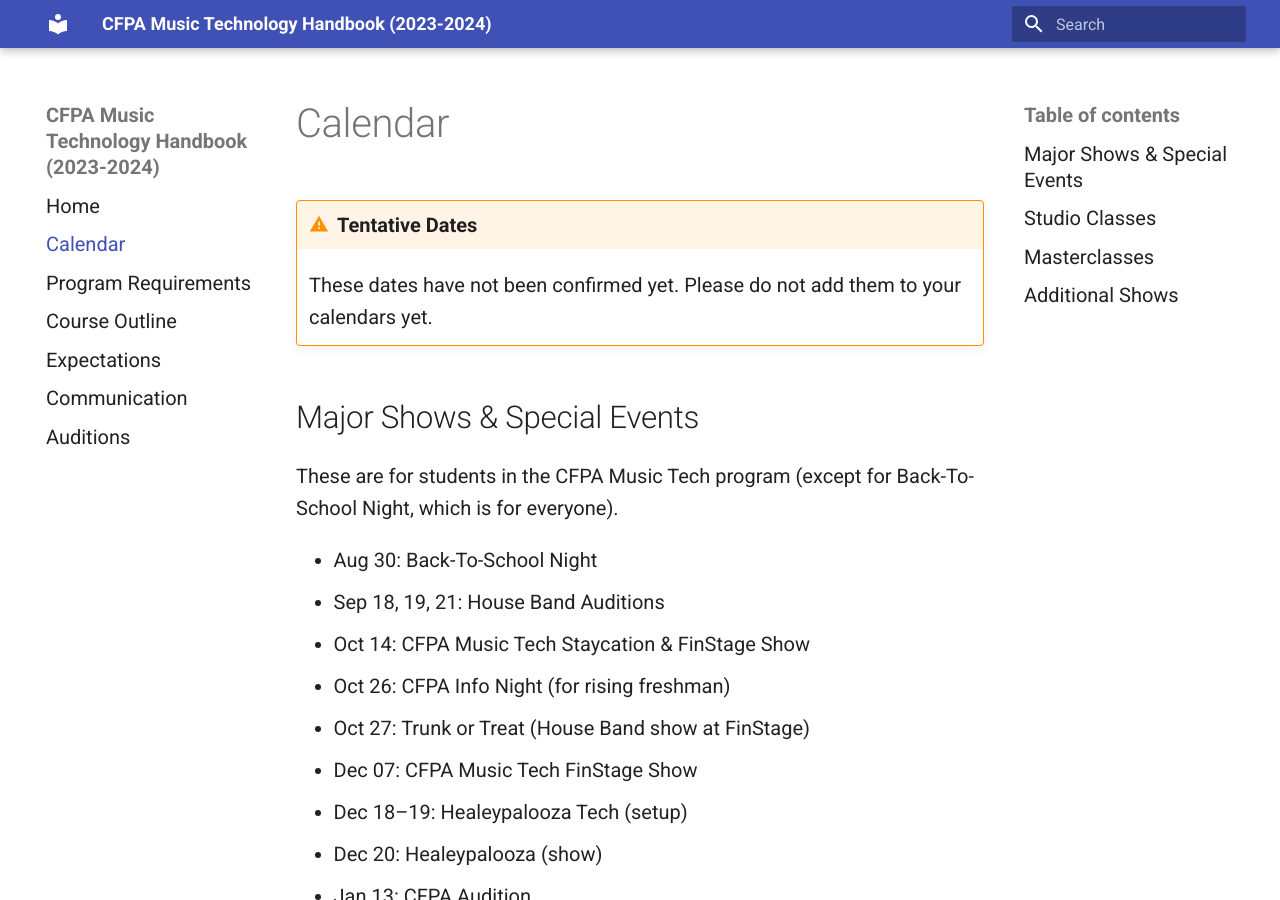
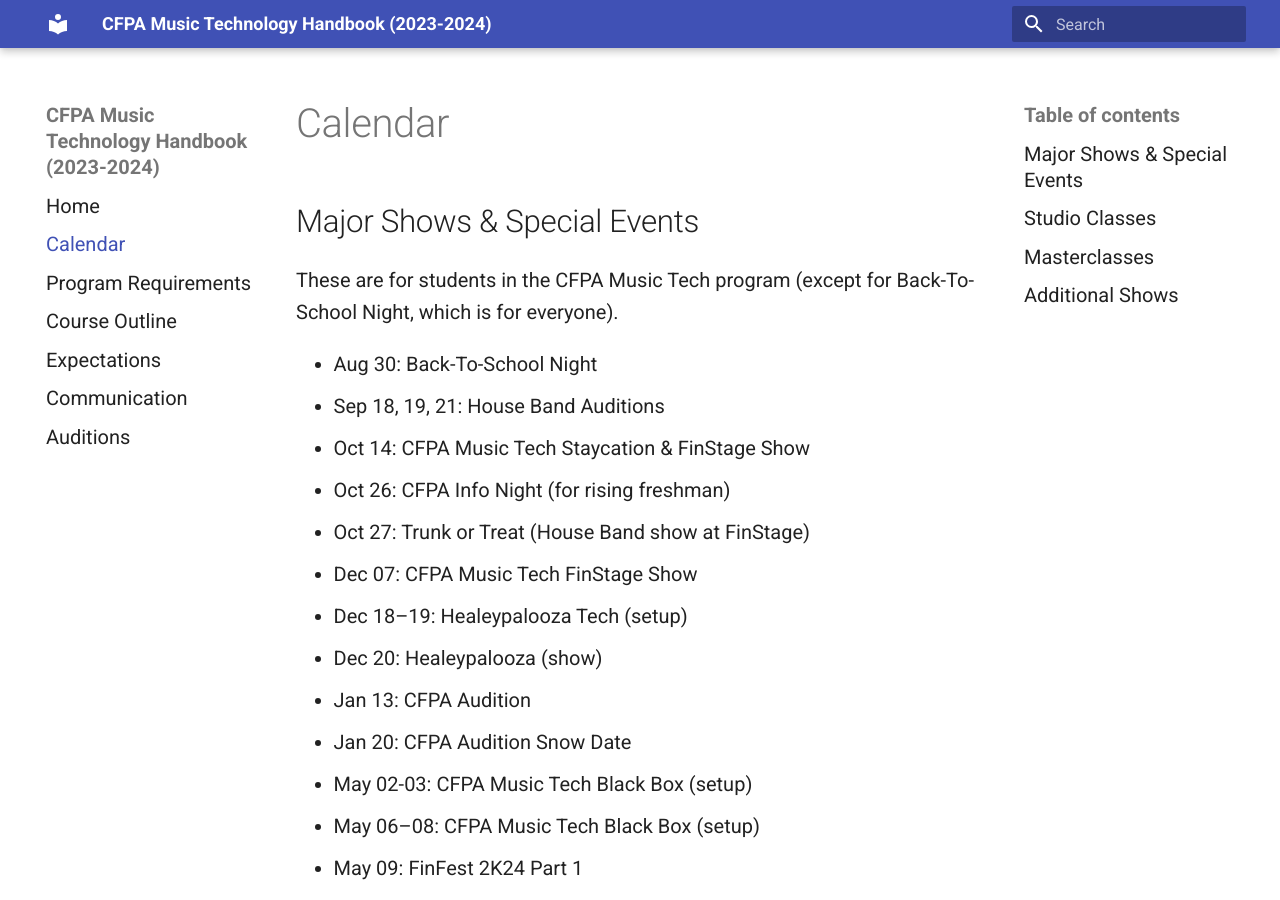
Before and after one commit to sophia-sms/handbook, an MkDocs documentation site: the page built from docs/calendar.md, in a window 1280 px wide and 900 px high. Built offline with MkDocs 1.6.1 and Material for MkDocs 9.7.7, drawn with Linux system fonts in a browser that asks for light colours.

Commit message:
remove warning

```diff
--- a/docs/calendar.md
+++ b/docs/calendar.md
@@ -1,8 +1,4 @@
 # Calendar
-
-!!! warning "Tentative Dates"
-
-    These dates have not been confirmed yet. Please do not add them to your calendars yet.
 
 
 ## Major Shows & Special Events
```
